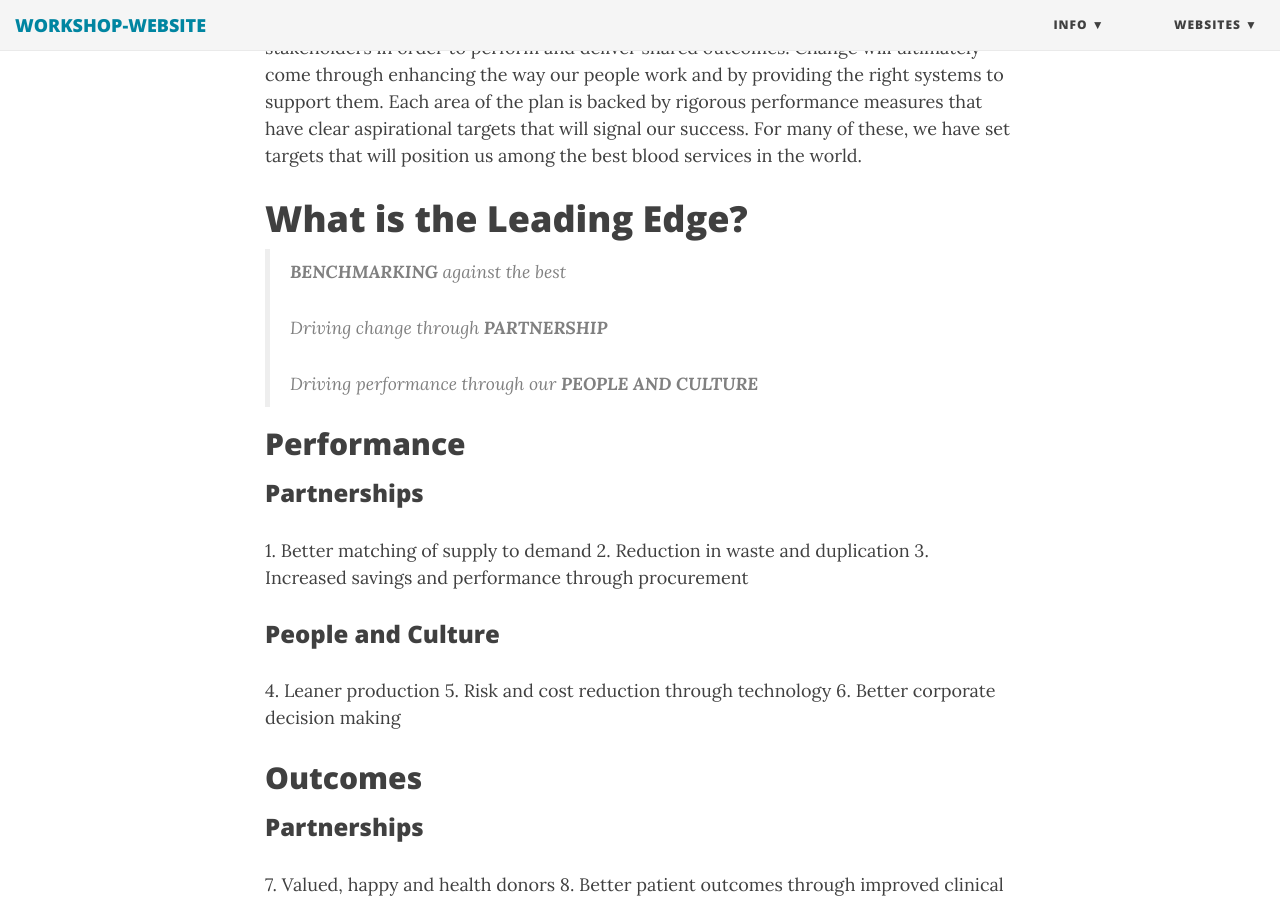
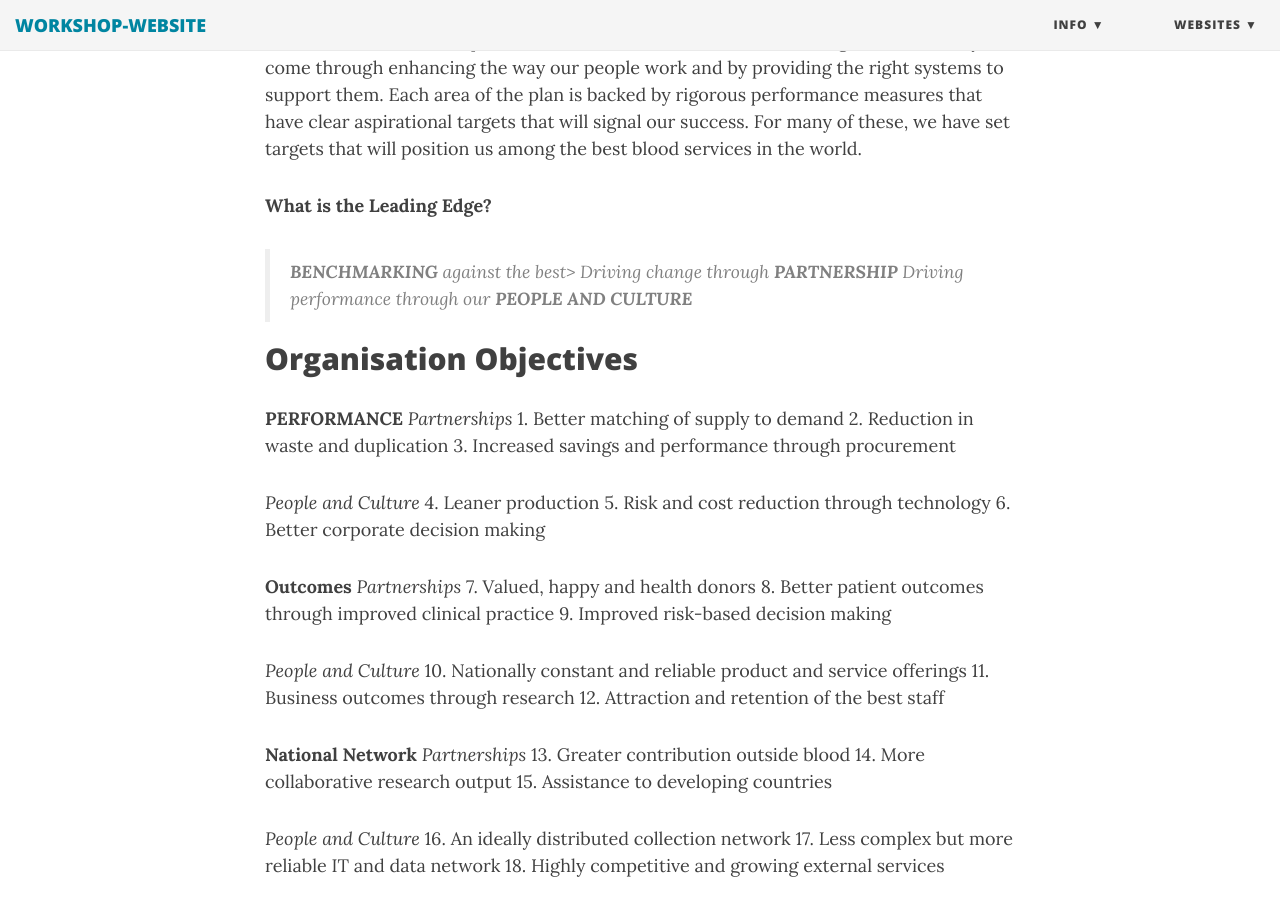
Before and after one commit to stephentwright/acems-bloodservice-workshop, a Jekyll site: the page built from _posts/2016-08-05-the-leading-edge.md, in a window 1280 px wide and 900 px high, scrolled down 905 px. Built offline with Jekyll 4.4.1, drawn with Linux system fonts in a browser that asks for light colours; nearby versions of some CDN libraries; comment, search, counter and statistics services are not loaded.

Commit message:
update github

```diff
--- a/_posts/2016-08-05-the-leading-edge.md
+++ b/_posts/2016-08-05-the-leading-edge.md
@@ -7,47 +7,47 @@ The Australian Red Cross Blood Service has a plan- _At the Leading Edge_. Releas
 
 The document can be found online [here]({{site.url}}/uploads/Strategic-Plan-2014.pdf), or directly on the Australian Red Cross Blood Service website- http://www.donateblood.com.au/about.
 
-# Strategic Direction
+
+## Strategic Direction
 _At the leading edge_ outlines the key areas of future focus for the Blood Service and articulates what needs to be achieved to be at the top of our game. It focuses our efforts to continue to deliver efficiencies across the organisation and within the sector more broadly. It also balances this drive by maximising the quality and safety of our products and services so health professionals can be confident that they ultimately improve the lives of patients. Finally, the plan recognises the extraordinary capabilities of our national network of assets and skills and lays out plans for us to maximise their impact across the blood and broader health sector, and internationally.
 
 _At the leading edge_ clearly articulates the way the Blood Service will need to work in order to achieve these goals – we must develop closer partnerships with our customers and stakeholders in order to perform and deliver shared outcomes. Change will ultimately come through enhancing the way our people work and by providing the right systems to support them. Each area of the plan is backed by rigorous performance measures that have clear aspirational targets that will signal our success. For many of these, we have set targets that will position us among the best blood services in the world.
 
-# What is the Leading Edge?
->**BENCHMARKING** against the best
->
+**What is the Leading Edge?**
+>**BENCHMARKING** against the best>
 >Driving change through **PARTNERSHIP**
->
 >Driving performance through our **PEOPLE AND CULTURE**
 
-## Performance
-### Partnerships
+## Organisation Objectives
+**PERFORMANCE**
+_Partnerships_
 1\. Better matching of supply to demand
 2\. Reduction in waste and duplication
 3\. Increased savings and performance through procurement
 
-### People and Culture
+_People and Culture_
 4\. Leaner production
 5\. Risk and cost reduction through technology
 6\. Better corporate decision making
 
-## Outcomes
-### Partnerships
+**Outcomes**
+_Partnerships_
 7\. Valued, happy and health donors
 8\. Better patient outcomes through improved clinical practice
 9\. Improved risk-based decision making
 
-### People and Culture
+_People and Culture_
 10\. Nationally constant and reliable product and service offerings
 11\. Business outcomes through research
 12\. Attraction and retention of the best staff
 
-## National Network
-### Partnerships
+**National Network**
+_Partnerships_
 13\. Greater contribution outside blood
 14\. More collaborative research output
 15\. Assistance to developing countries
 
-### People and Culture
+_People and Culture_
 16\. An ideally distributed collection network
 17\. Less complex but more reliable IT and data network
 18\. Highly competitive and growing external services
```
